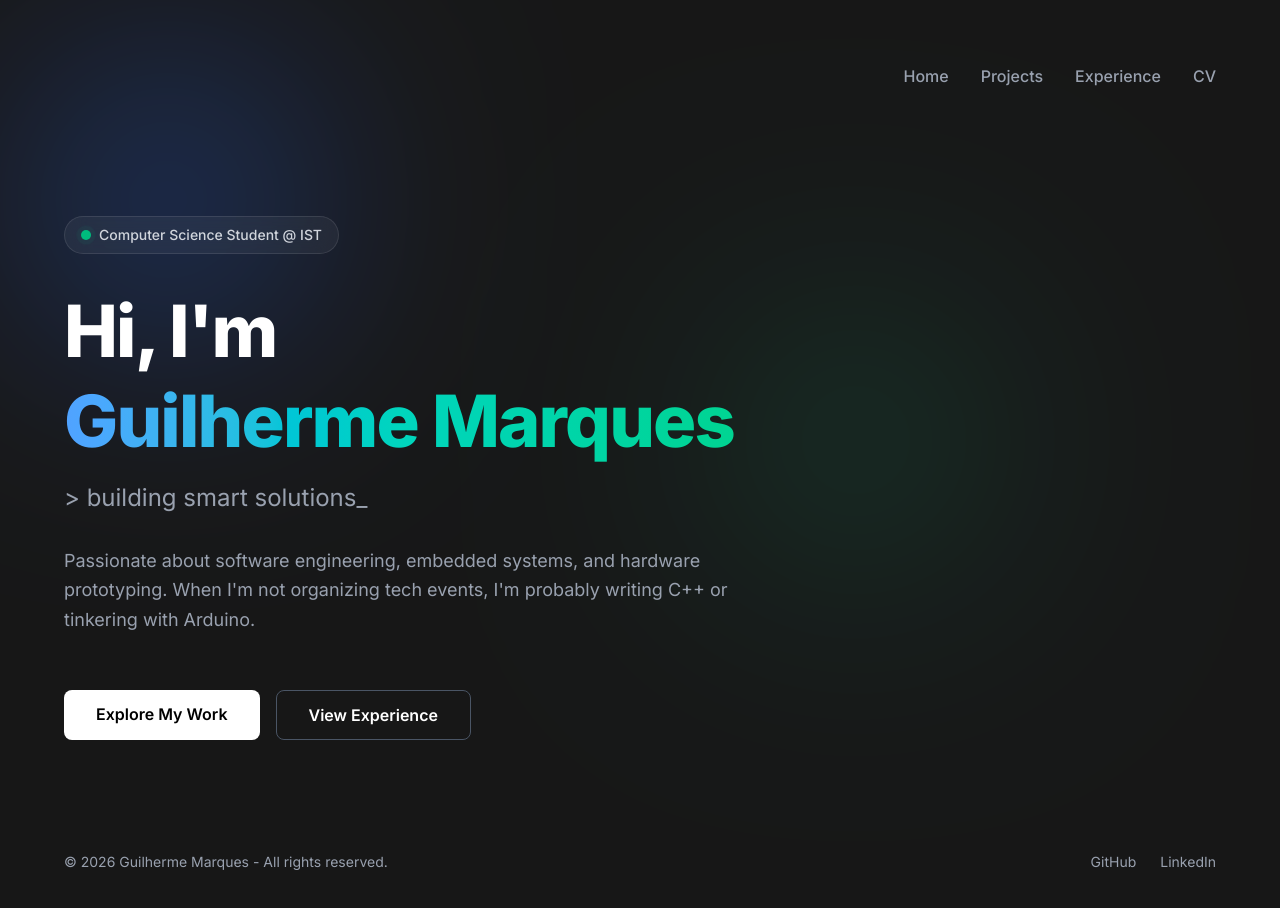
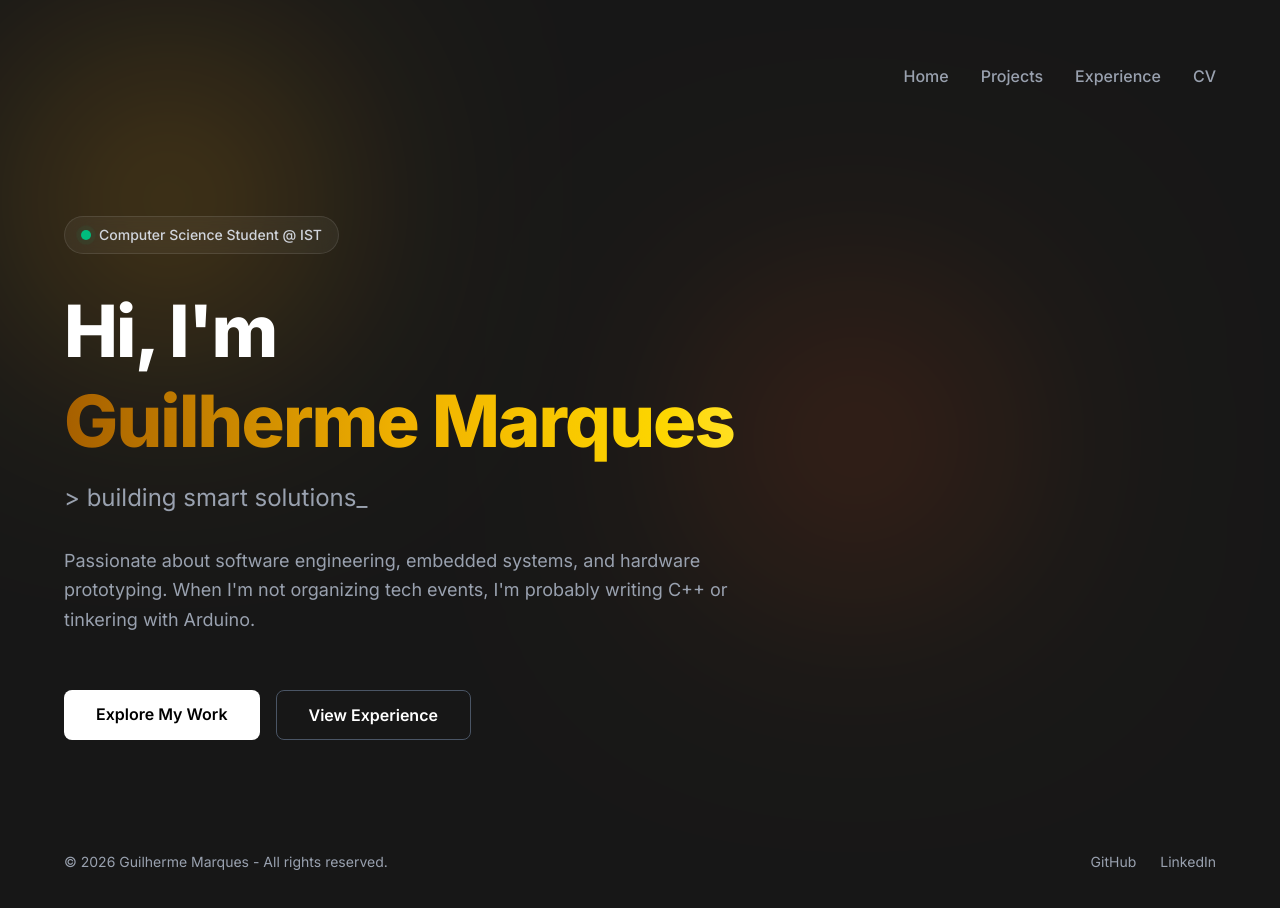
Before and after one commit to marques-jpg/marques-portfolio, a Next.js app: page / in a window 1280 px wide. Shown: the top 908 px of the page. Built offline with nearby package versions, Linux system fonts and the light colour scheme.

Commit message:
teste mudança de cor pagina principal

```diff
--- a/app/page.tsx
+++ b/app/page.tsx
@@ -5,8 +5,8 @@ export default function Home() {
     <div className="relative w-full mx-auto">
 
       {/* Efeitos de luz no fundo (Glowing Orbs) */}
-      <div className="absolute -top-20 -left-10 w-72 h-72 bg-blue-600 rounded-full mix-blend-screen filter blur-[120px] opacity-20 animate-pulse"></div>
-      <div className="absolute top-40 -right-10 w-72 h-72 bg-emerald-600 rounded-full mix-blend-screen filter blur-[120px] opacity-20"></div>
+      <div className="absolute -top-20 -left-10 w-72 h-72 bg-yellow-600 rounded-full mix-blend-screen filter blur-[120px] opacity-20 animate-pulse"></div>
+      <div className="absolute top-40 -right-10 w-72 h-72 bg-orange-600 rounded-full mix-blend-screen filter blur-[120px] opacity-20"></div>
 
       <div className="relative z-10 space-y-8 mt-10 md:mt-20">
 
@@ -23,7 +23,7 @@ export default function Home() {
         <div className="space-y-4">
           <h1 className="text-5xl md:text-7xl font-extrabold tracking-tight text-white leading-tight">
             Hi, I'm <br className="hidden md:block" />
-            <span className="text-transparent bg-clip-text bg-gradient-to-r from-blue-400 via-teal-400 to-emerald-400">
+            <span className="text-transparent bg-clip-text bg-gradient-to-r from-yellow-700 via-yellow-500 to-yellow-300">
               Guilherme Marques
             </span>
           </h1>
```
Also changed, not shown: 2 other files (tests, documents, lock files or other folders).
